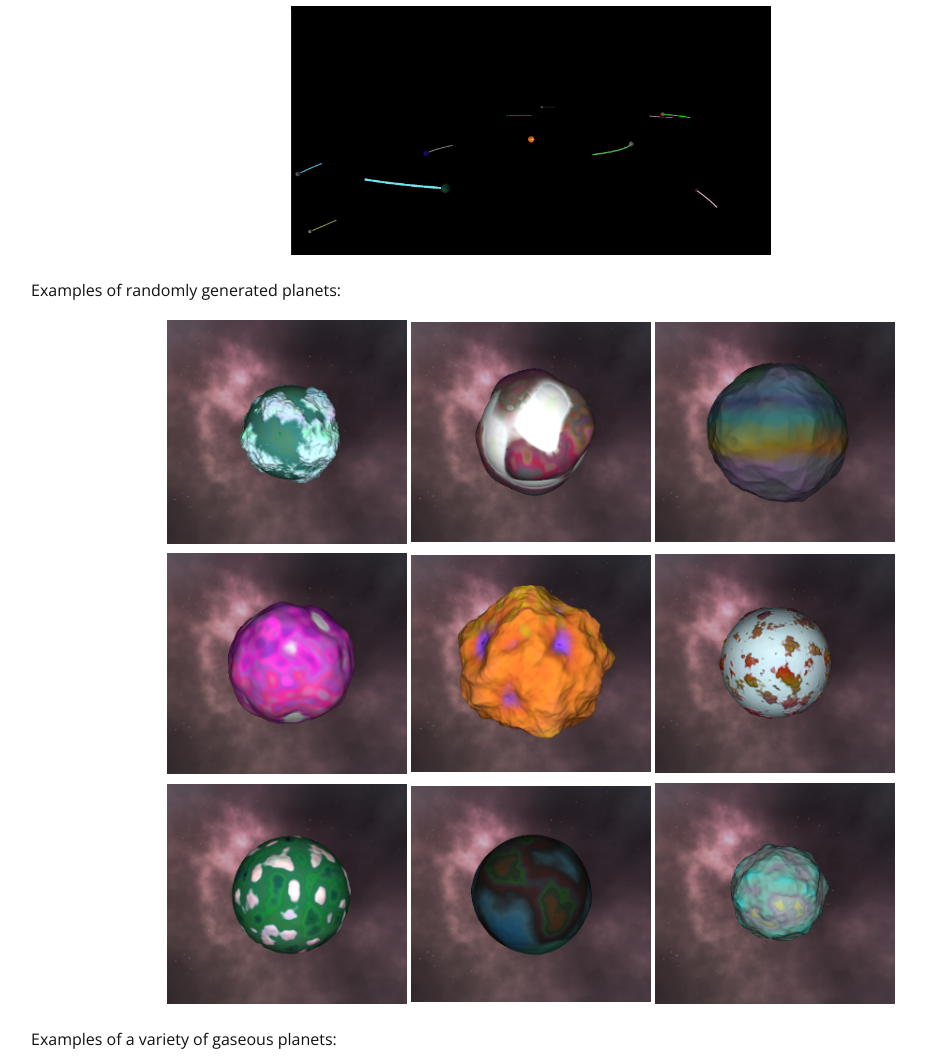
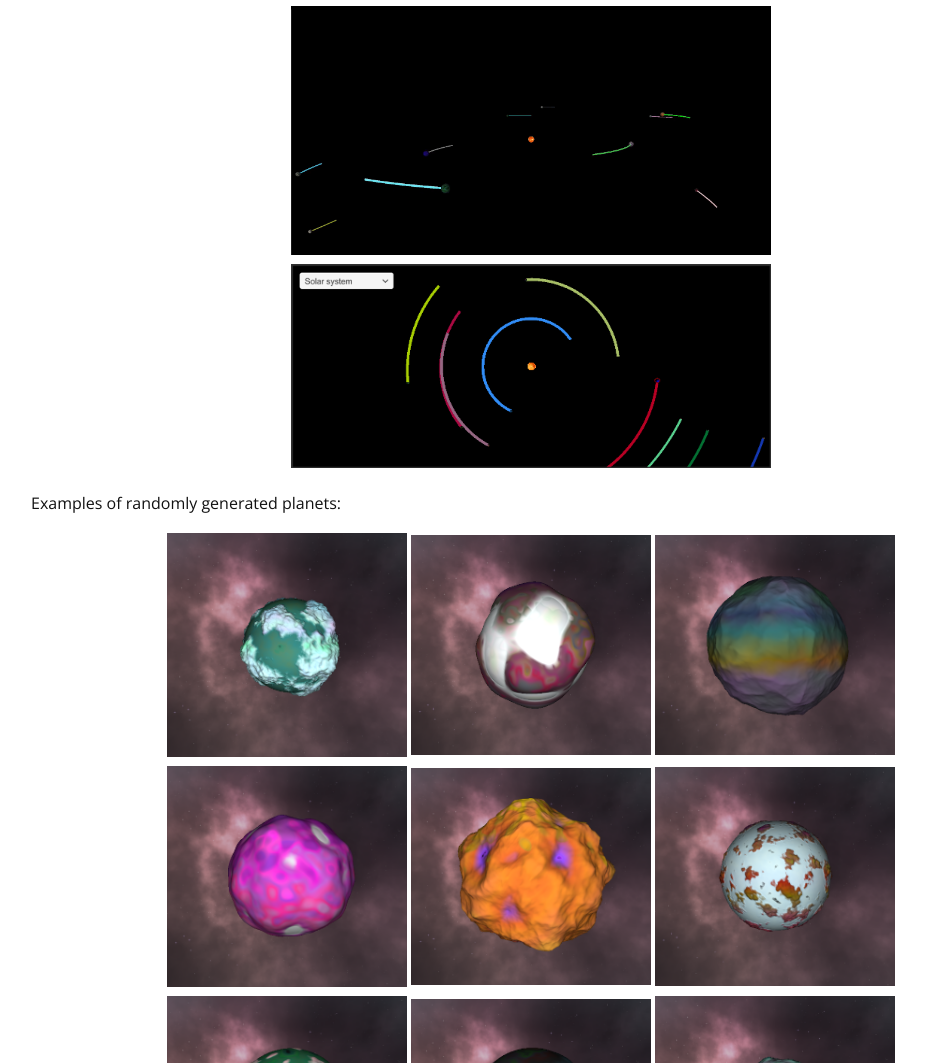
Before and after one commit to BluNaru/CS184FinalWebpage, a plain HTML site: page index.html in a window 1280 px wide. Shown: the part 1825-2888 px from the top of the page, without its empty margins (109-1035 px from the left). Drawn offline with nearby package versions, Linux system fonts and the light colour scheme.

Commit message:
second solar system pic

```diff
--- a/index.html
+++ b/index.html
@@ -70,6 +70,11 @@
                     <img src="images/solarSystem.png" width="480px" />
                 </td>
             </tr>
+          <tr>
+                <td align="middle">
+                    <img src="images/solarSystem2.png" width="480px" />
+                </td>
+            </tr>
         </table>
     </div>
   <p>Examples of randomly generated planets: </p>
```
